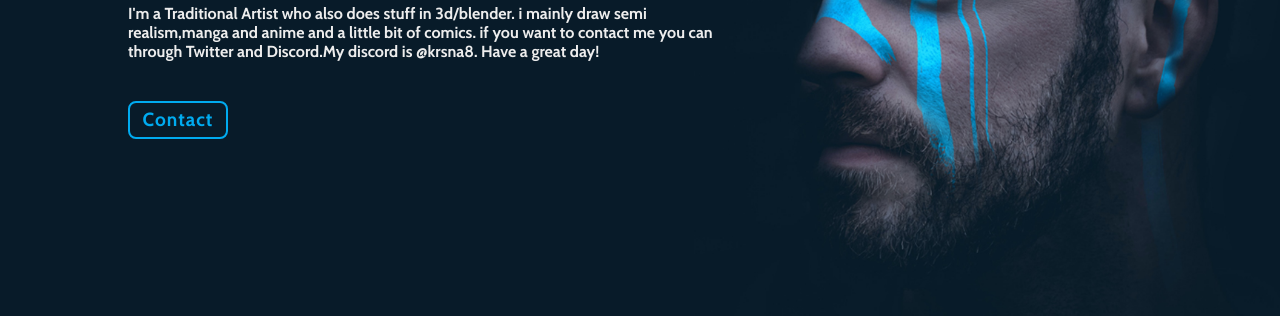
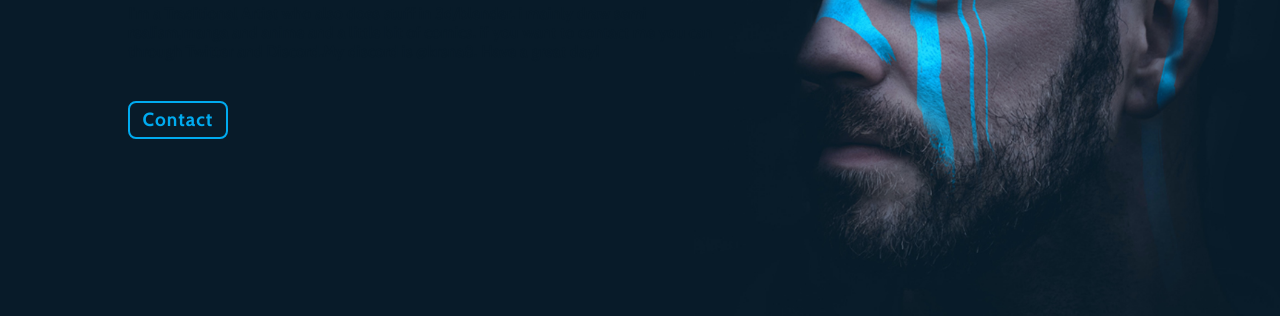
Before and after one commit to BhavyaKrsna/bhavyapersonal.github.io, a plain HTML site: page index.html in a window 1280 px wide. Shown: the part 398-714 px from the top of the page. Drawn offline with nearby package versions, Linux system fonts and the light colour scheme.

Commit message:
Update style.css

```diff
--- a/style.css
+++ b/style.css
@@ -8,7 +8,7 @@
 }
 
 body {
-    color: #ededed;
+    color: #081b29;
 }
 
 .header{
```
